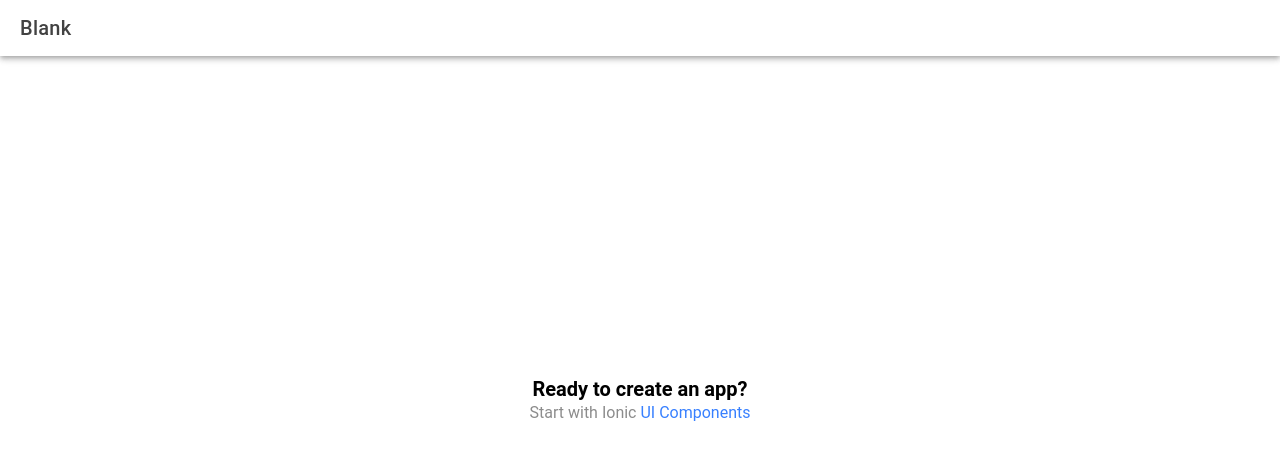
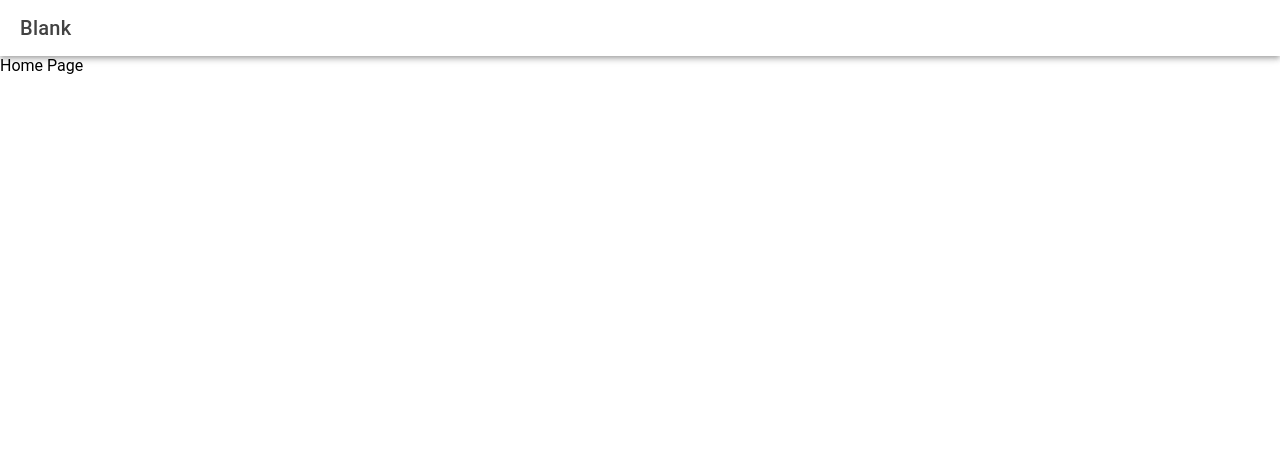
Before and after one commit to jayant0502/Moviezz, a React (Vite) app: page /home in a window 1280 px wide. Shown: the top 460 px of the page. Built offline with nearby package versions, Linux system fonts and the light colour scheme.

Commit message:
feat: custom hook added

```diff
--- a/src/pages/Home.tsx
+++ b/src/pages/Home.tsx
@@ -11,12 +11,7 @@ const Home: React.FC = () => {
         </IonToolbar>
       </IonHeader>
       <IonContent fullscreen>
-        <IonHeader collapse="condense">
-          <IonToolbar>
-            <IonTitle size="large">Blank</IonTitle>
-          </IonToolbar>
-        </IonHeader>
-        <ExploreContainer />
+       Home Page
       </IonContent>
     </IonPage>
   );
```
Also changed, not shown: src/hooks/useApi.tsx (added, +19 -0 lines).
